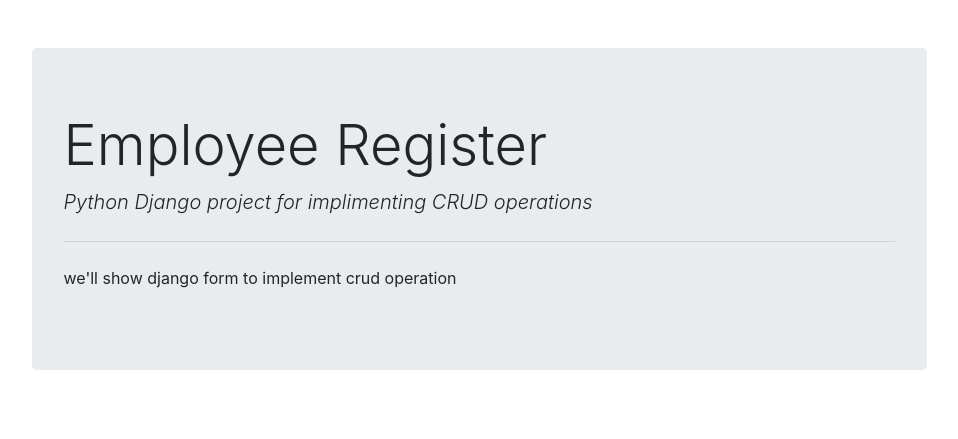
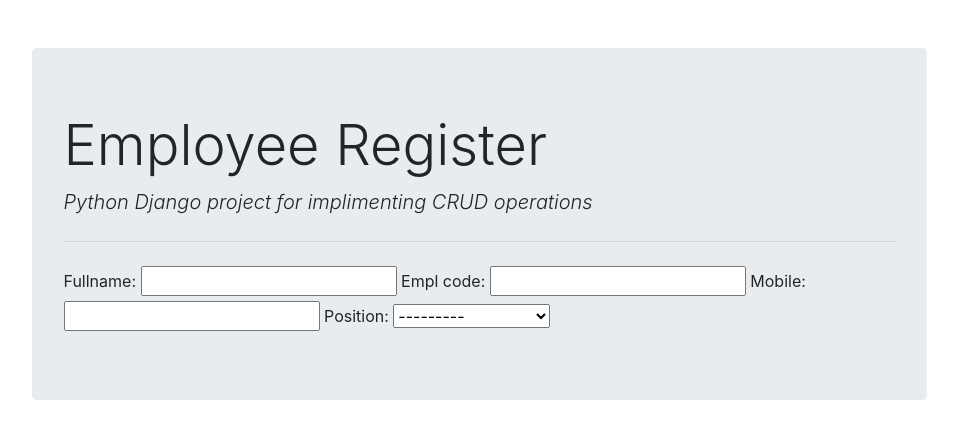
Before and after one commit to Charles-john218/Empoloyee-Reg, a Django app: page /employee/ in a window 1280 px wide. Shown: the top 439 px of the page, without its empty margins (161-1119 px from the left). Run offline with Django 4.2, Linux system fonts and the light colour scheme; tables that the repository leaves empty hold one stand-in row (values such as "Sample post"); parts of the project's set-up code (start-up, migrations or seed data) failed here and were passed over.

Commit message:
Added csrf_token to our employee_form.html

```diff
--- a/employee_register/forms.py
+++ b/employee_register/forms.py
@@ -1,5 +1,5 @@
 from django import forms
-from models import Employee
+from .models import Employee
 
 class EmployeeForm(forms.ModelForm):
 
--- a/employee_register/templates/employee_register/employee_form.html
+++ b/employee_register/templates/employee_register/employee_form.html
@@ -1,5 +1,9 @@
 {% extends "employee_register/base.html" %}
 
 {% block content %}
-<p> we'll show django form to implement crud operation</p>
+<form action=""method="post" autocomplete="off">
+    {% csrf_token %}
+    {{ form }}
+</form>
+
 {% endblock content %}
```
